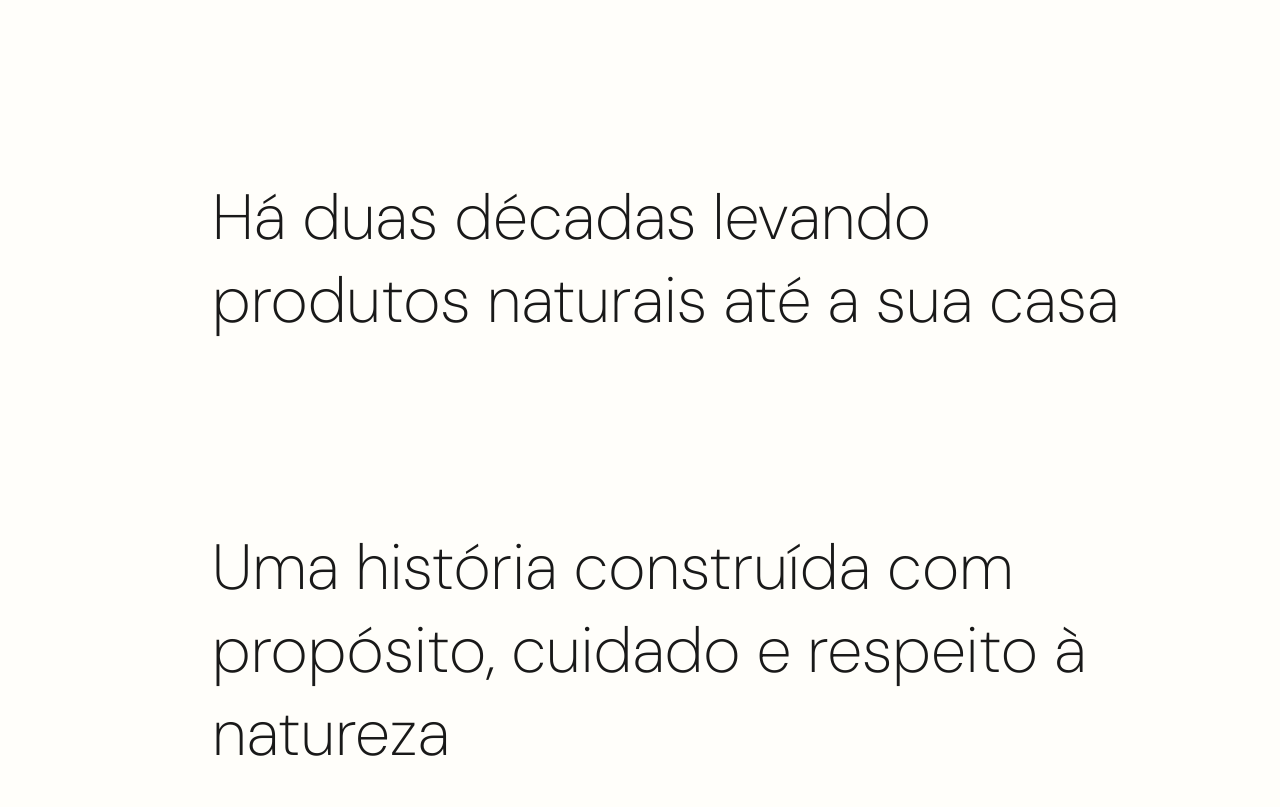
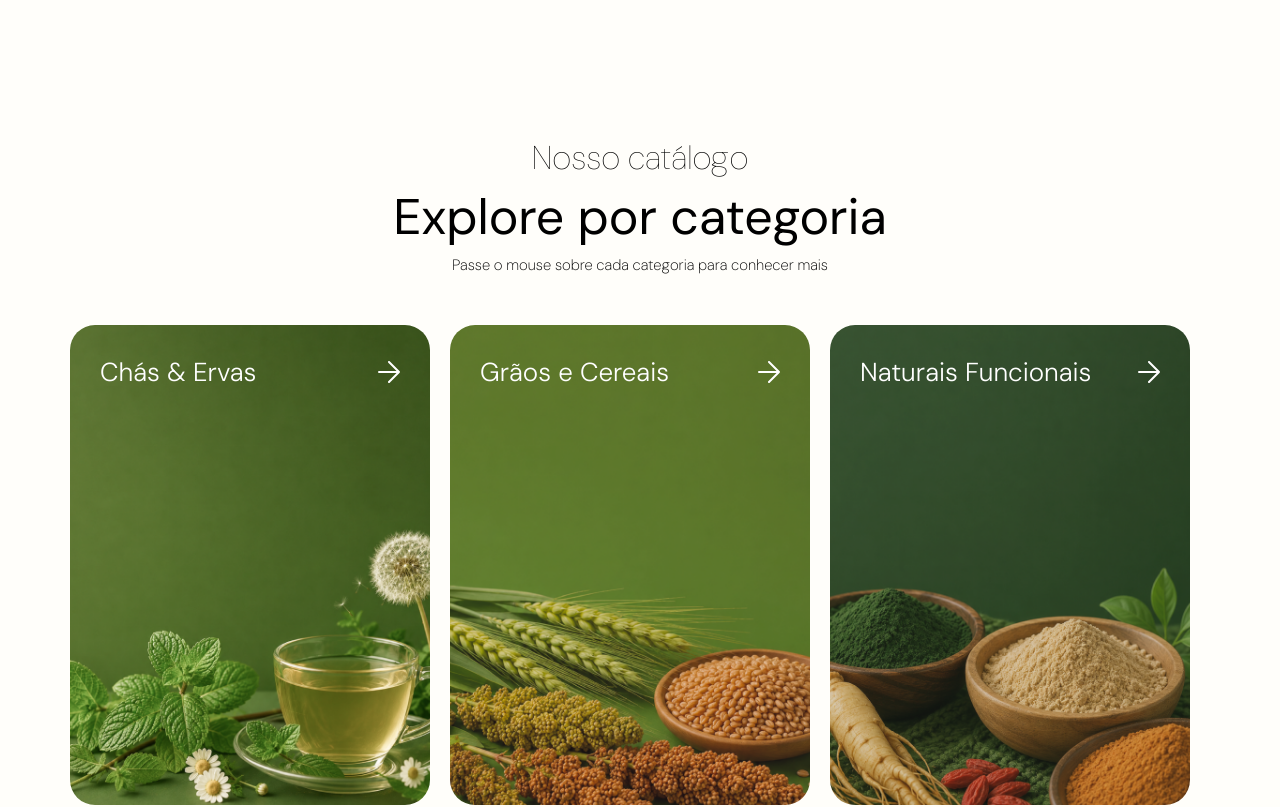
Before and after one commit to devmrqs/Flor-da-mata, a React (Vite) app: page / in a window 1280 px wide. Shown: the part 1720-2527 px from the top of the page. Built offline with nearby package versions, Linux system fonts and the light colour scheme.

Commit message:
feat: adiciona CategoryCarousel com hover e página Products

```diff
--- a/src/components/CategoryCarousel/CategoryCarousel.jsx
+++ b/src/components/CategoryCarousel/CategoryCarousel.jsx
@@ -1,7 +1,60 @@
+// Data
+import { categories } from "../../data/categories.js";
+
+// Assets
+import arrow from "../../assets/images/cards-products/arrowProducts.svg";
+
+// Cards
+import chas from "../../assets/images/cards-products/chaservas.png";
+import graos from "../../assets/images/cards-products/graos.png";
+import naturais from "../../assets/images/cards-products/naturais.png";
+import sementes from "../../assets/images/cards-products/sementes.png";
+import farinhas from "../../assets/images/cards-products/farinhas.png";
+import soja from "../../assets/images/cards-products/soja.png";
+import elixis from "../../assets/images/cards-products/elixis.png";
+import capsulas from "../../assets/images/cards-products/capsulas.png";
+import beleza from "../../assets/images/cards-products/beleza.png";
+import snacks from "../../assets/images/cards-products/snacks.png";
+
+// CSS
 import styles from "./CategoryCarousel.module.css";
 
+const categoryImages = {
+  1: chas,
+  2: graos,
+  3: naturais,
+  4: sementes,
+  5: farinhas,
+  6: soja,
+  7: elixis,
+  8: capsulas,
+  9: beleza,
+  10: snacks,
+};
+
 const CategoryCarousel = () => {
-  return <div></div>;
+  return (
+    <div className={styles.carouselContainer}>
+      <div className={styles.track}>
+        {categories.map((category) => (
+          <div key={category.id} className={styles.card}>
+            <img
+              src={categoryImages[category.id]}
+              alt={category.title}
+              className={styles.cardImage}
+            />
+            <div className={styles.cardContent}>
+              <div className={styles.cardHeader}>
+                <h4>{category.title}</h4>
+                <img src={arrow} alt="Seta para acessar o card do produto." />
+              </div>
+              <p>{category.description}</p>
+            </div>
+          </div>
+        ))}
+      </div>
+    </div>
+  );
 };
 
 export default CategoryCarousel;
--- a/src/components/CategoryCarousel/CategoryCarousel.module.css
+++ b/src/components/CategoryCarousel/CategoryCarousel.module.css
@@ -0,0 +1,78 @@
+.carouselContainer {
+  width: 100%;
+  overflow: hidden;
+  display: flex;
+}
+
+.track {
+  display: flex;
+  overflow-x: auto;
+  cursor: grab;
+  gap: 20px;
+  margin: 50px 70px;
+}
+
+.card {
+  position: relative;
+  min-width: 360px;
+  height: 480px;
+  border-radius: 25px;
+  overflow: hidden;
+  flex-shrink: 0;
+}
+
+.cardImage {
+  position: absolute;
+  inset: 0;
+  width: 100%;
+  height: 100%;
+  object-fit: cover;
+}
+
+.cardContent {
+  position: absolute;
+  inset: 0;
+  padding: 30px;
+  z-index: 1;
+  display: flex;
+  flex-direction: column;
+  gap: 12px;
+}
+
+.cardHeader {
+  display: flex;
+  justify-content: space-between;
+  align-items: center;
+}
+
+.cardContent h4 {
+  color: #ffffff;
+  font-size: 26px;
+  font-weight: 300;
+}
+
+.cardContent p {
+  color: rgba(255, 255, 255, 0.9);
+  font-size: 20px;
+  font-weight: 100;
+  opacity: 0;
+  transition: opacity 0.5s ease;
+}
+
+.card::after {
+  content: "";
+  position: absolute;
+  inset: 0;
+  background: rgba(0, 0, 0, 0.55);
+  opacity: 0;
+  transition: opacity 0.5s ease;
+  z-index: 0;
+}
+
+.card:hover::after {
+  opacity: 1;
+}
+
+.card:hover .cardContent p {
+  opacity: 1;
+}
--- a/src/pages/Products/Products.jsx
+++ b/src/pages/Products/Products.jsx
@@ -15,7 +15,7 @@ const Products = ({ isPage = false }) => {
           <p className={styles.label}>Conheça todos os nossos</p>
           <h2>Produtos</h2>
         </div>
-        <p className={styles.labelB}>
+        <p className={styles.labelTwo}>
           Da natureza direto para a sua prateleira — são 10 categorias, com mais
           de 100 produtos selecionados.
         </p>
@@ -45,6 +45,14 @@ const Products = ({ isPage = false }) => {
           <p>Natural</p>
         </div>
       </div>
+      <div className={styles.introCarousel}>
+        <p className={styles.label}>Nosso catálogo</p>
+        <h3>Explore por categoria</h3>
+        <p className={styles.labelTwo}>
+          Passe o mouse sobre cada categoria para conhecer mais
+        </p>
+      </div>
+      <CategoryCarousel />
     </section>
   );
 };
--- a/src/pages/Products/Products.module.css
+++ b/src/pages/Products/Products.module.css
@@ -17,7 +17,7 @@
   display: flex;
   flex-direction: column;
   justify-content: center;
-  padding: 0px 100px;
+  padding: 0 100px;
   gap: 30px;
 }
 
@@ -38,7 +38,7 @@
   font-weight: 300;
 }
 
-.heroProducts .labelB {
+.heroProducts .labelTwo {
   font-size: 22px;
   font-weight: lighter;
   max-width: 590px;
@@ -46,7 +46,6 @@
 
 .statsBar {
   display: flex;
-  flex-direction: row;
   gap: 10px;
 }
 
@@ -74,3 +73,27 @@
   font-size: 20px;
   font-weight: 200;
 }
+
+.introCarousel {
+  display: flex;
+  flex-direction: column;
+  align-items: center;
+  justify-content: center;
+  margin-top: 120px;
+  gap: 5px;
+}
+
+.introCarousel .label {
+  font-size: 33px;
+  font-weight: 100;
+}
+
+.introCarousel h3 {
+  font-size: 50px;
+  font-weight: 400;
+}
+
+.introCarousel .labelTwo {
+  font-size: 15px;
+  font-weight: 200;
+}
```
Also changed, not shown: src/assets/images/cards-products/arrowProducts.svg (added).
